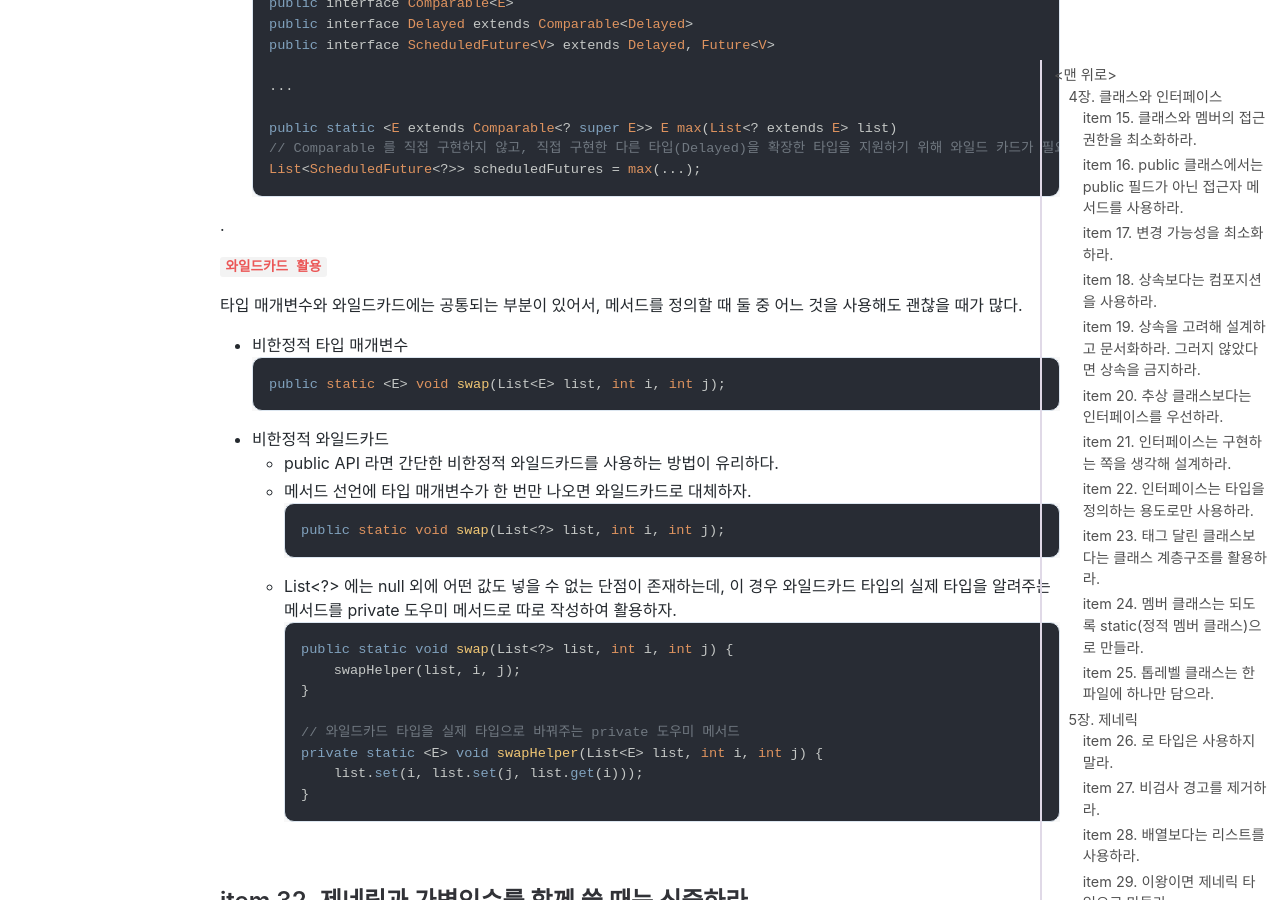
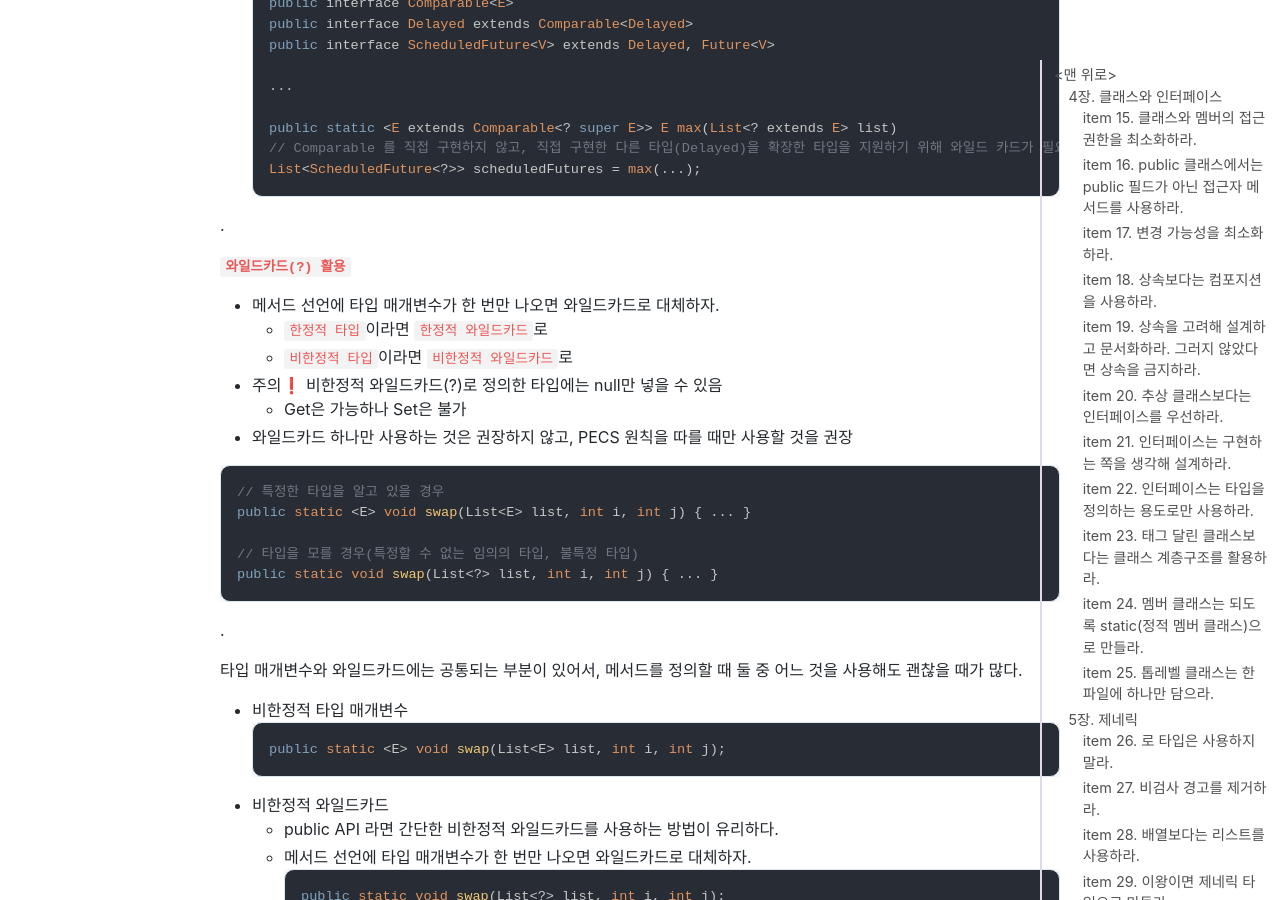
Before and after one commit to jihunparkme/jihunparkme.github.io, a Jekyll site: the page built from _posts/2023-04-22-Effective-Java-Class-Interface-Generics.md, in a window 1280 px wide and 900 px high, scrolled down 26161 px. Built offline with Jekyll 4.4.1, drawn with Linux system fonts in a browser that asks for light colours; nearby versions of some CDN libraries; comment, search, counter and statistics services are not loaded; some of the changed text lies outside the part shown.

Commit message:
[Effective Java] item 31. 한정적 와일드카드를 사용해 API 유연성을 높이라.
-   와일드카드 활용 팁

````diff
--- a/_posts/2023-04-22-Effective-Java-Class-Interface-Generics.md
+++ b/_posts/2023-04-22-Effective-Java-Class-Interface-Generics.md
@@ -1164,16 +1164,32 @@
 
 .
 
-**`와일드카드 활용`**
-
-
-
-
-
-
-
-
-
+**`와일드카드(?) 활용`**
+
+- 메서드 선언에 타입 매개변수가 한 번만 나오면 와일드카드로 대체하자.
+  - `한정적 타입`이라면 `한정적 와일드카드`로
+  - `비한정적 타입`이라면 `비한정적 와일드카드`로
+- 주의❗️ 비한정적 와일드카드(?)로 정의한 타입에는 null만 넣을 수 있음
+  - Get은 가능하나 Set은 불가
+- 와일드카드 하나만 사용하는 것은 권장하지 않고, PECS 원칙을 따를 때만 사용할 것을 권장
+
+```java
+// 특정한 타입을 알고 있을 경우
+public static <E> void swap(List<E> list, int i, int j) { ... }
+
+// 타입을 모를 경우(특정할 수 없는 임의의 타입, 불특정 타입)
+public static void swap(List<?> list, int i, int j) { ... }
+```
+
+
+
+
+
+
+
+
+
+.
 
 
 타입 매개변수와 와일드카드에는 공통되는 부분이 있어서, 메서드를 정의할 때 둘 중 어느 것을 사용해도 괜찮을 때가 많다.
````
